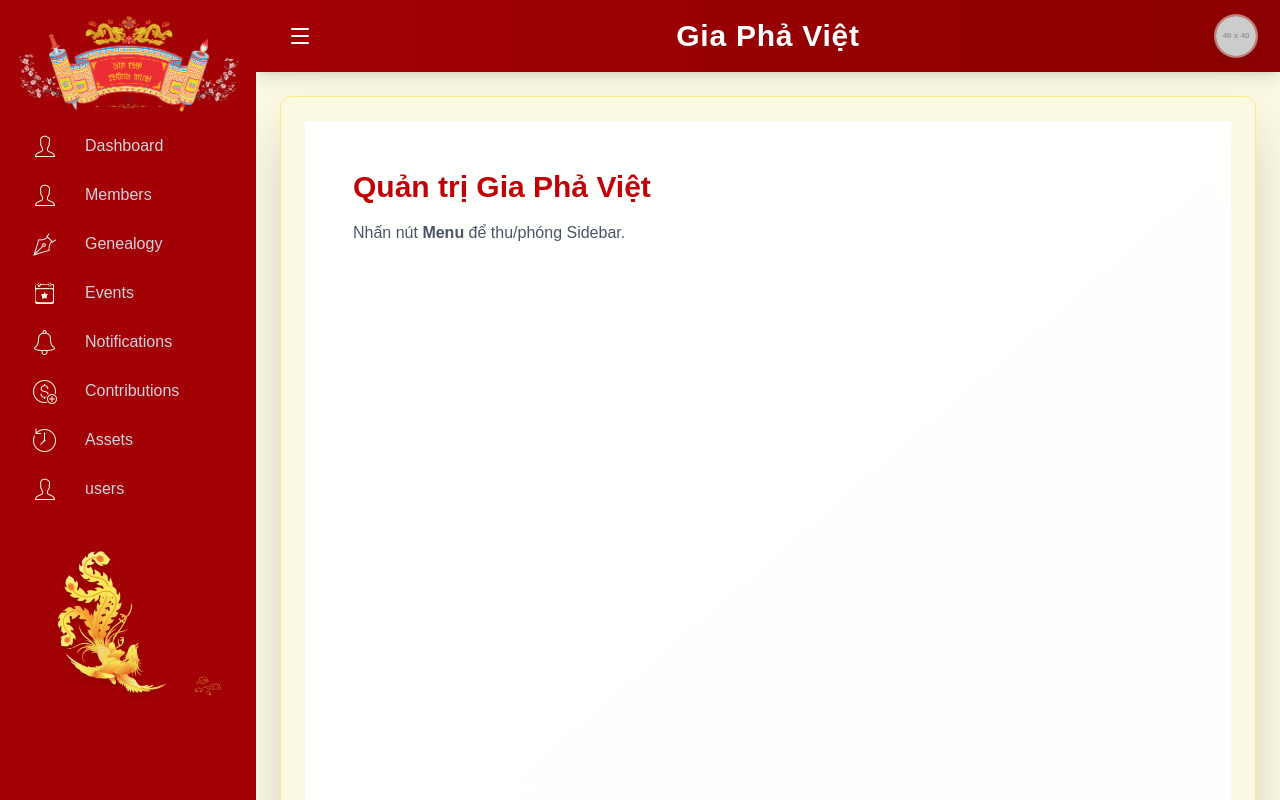
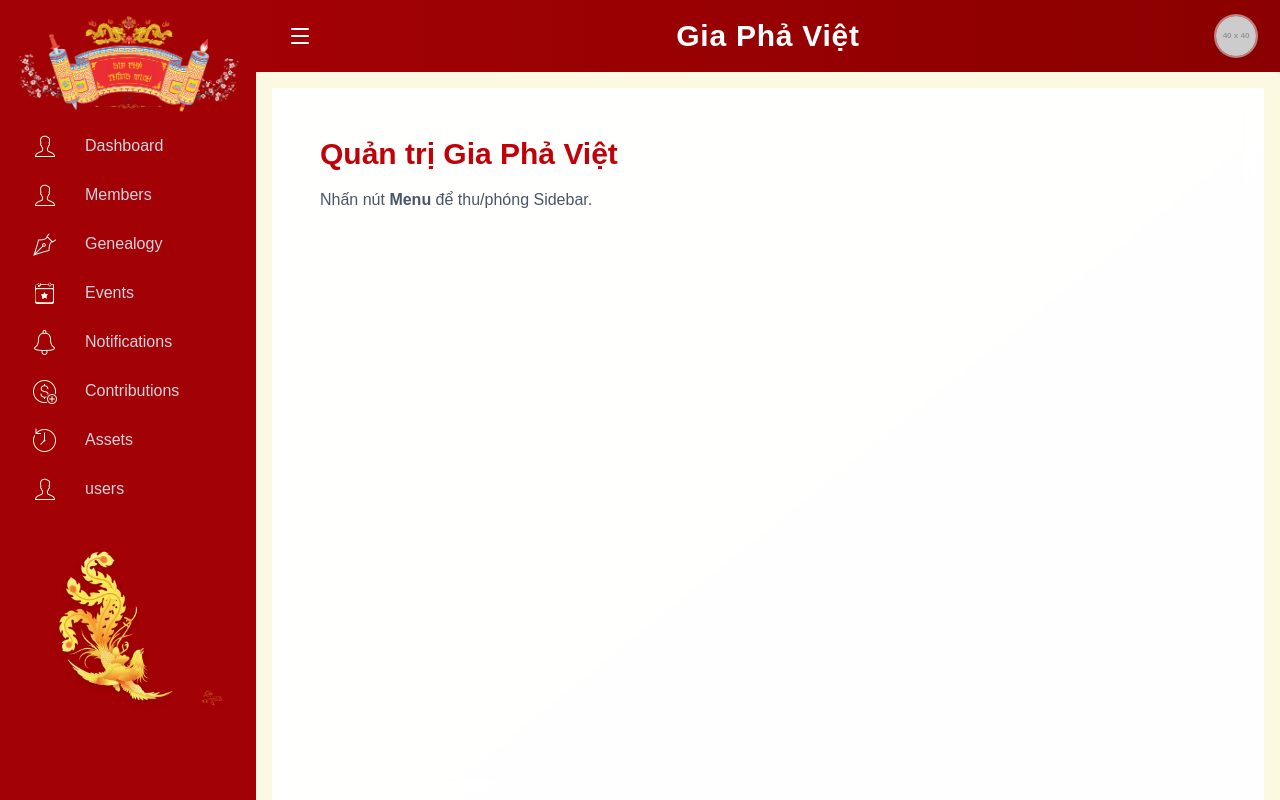
Before and after one commit to nhubaoanh/Project_tree, a Next.js app in the folder FE/tree/: page / in a window 1280 px wide. Built offline with nearby package versions, Linux system fonts and the light colour scheme.

Commit message:
edit file sidebar, layout of main

```diff
--- a/FE/tree/app/layout.tsx
+++ b/FE/tree/app/layout.tsx
@@ -20,12 +20,11 @@ export default function RootLayout({
               <div className="max-w-7xl mx-auto w-full">
                 <Header />
 
-                {/* <main className="h-screen p-4 bg-[#FCF9E3] shadow-[0 0 0 0.25] rounded-md">
+                <main className="h-screen p-4 bg-[#FCF9E3] shadow-[0 0 0 0.25] rounded-md">
                   {children}
-                </main> */}
+                </main>
                 {/* Main với nền trống đồng */}
-                <main className="relative flex-1 overflow-auto p-6">
-                  {/* Nền trống đồng – mờ, căn giữa */}
+                {/* <main className="relative flex-1 overflow-auto p-6">
                   <div className="absolute inset-0 flex items-center justify-center pointer-events-none z-0">
                     <Image
                       src="/images/trongdong.png"
@@ -40,7 +39,7 @@ export default function RootLayout({
                   <div className="relative z-10 max-w-7xl mx-auto bg-[#FCF9E3]/95 backdrop-blur-sm rounded-xl shadow-2xl p-6 border border-amber-200">
                     {children}
                   </div>
-                </main>
+                </main> */}
               </div>
             </div>
           </div>
--- a/FE/tree/src/components/Sidebar.tsx
+++ b/FE/tree/src/components/Sidebar.tsx
@@ -85,8 +85,8 @@ export default function Sidebar() {
           <div className="flex justify-start">
             <Image
               src="/images/phuong.png"
-              width={isSidebarOpen ? 350 : 40}
-              height={isSidebarOpen ? 350 : 40}
+              width={350}
+              height={350}
               alt="Phượng hoàng"
               className="object-contain drop-shadow-md"
               priority
@@ -97,8 +97,8 @@ export default function Sidebar() {
           <div className="flex justify-end">
             <Image
               src="/images/may.png"
-              width={isSidebarOpen ? 70 : 30}
-              height={isSidebarOpen ? 70 : 30}
+              width={50}
+              height={50}
               alt="Mây"
               className="object-contain drop-shadow-md"
               priority
```
